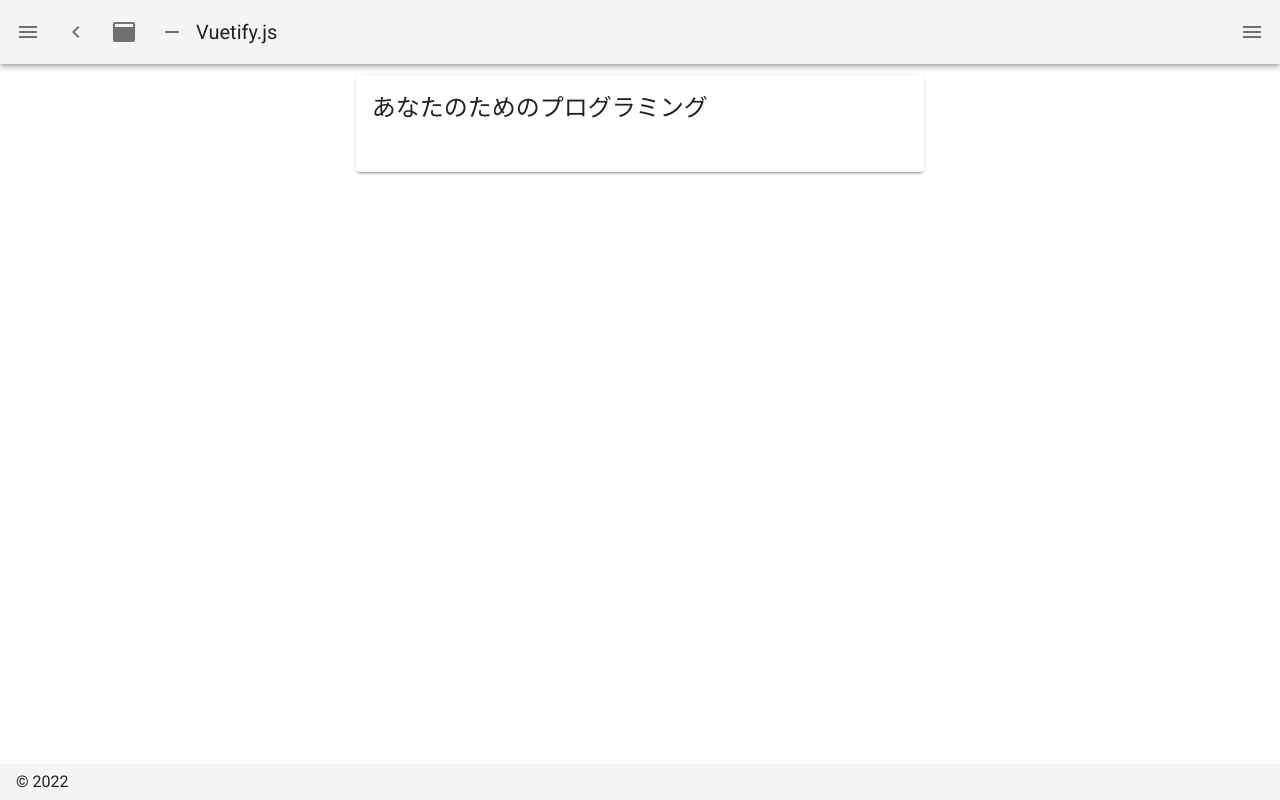
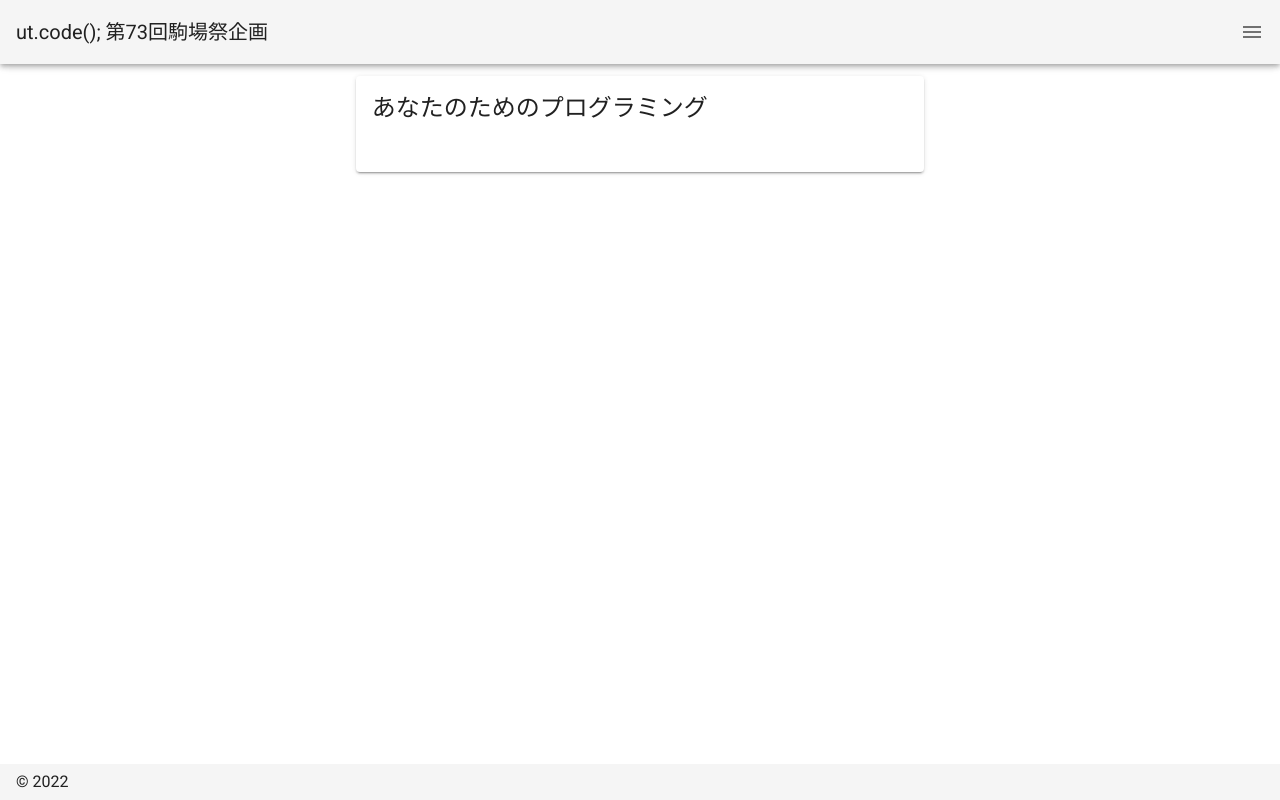
Before and after one commit to ut-code/kf73, a Nuxt app: page / in a window 1280 px wide. Built offline with nearby package versions, Linux system fonts and the light colour scheme.

Commit message:
レイアウトの扶養要素の削除

```diff
--- a/layouts/default.vue
+++ b/layouts/default.vue
@@ -1,43 +1,9 @@
 <template>
   <v-app dark>
-    <v-navigation-drawer
-      v-model="drawer"
-      :mini-variant="miniVariant"
-      :clipped="clipped"
-      fixed
-      app
-    >
-      <v-list>
-        <v-list-item
-          v-for="(item, i) in items"
-          :key="i"
-          :to="item.to"
-          router
-          exact
-        >
-          <v-list-item-action>
-            <v-icon>{{ item.icon }}</v-icon>
-          </v-list-item-action>
-          <v-list-item-content>
-            <v-list-item-title v-text="item.title" />
-          </v-list-item-content>
-        </v-list-item>
-      </v-list>
-    </v-navigation-drawer>
-    <v-app-bar :clipped-left="clipped" fixed app>
-      <v-app-bar-nav-icon @click.stop="drawer = !drawer" />
-      <v-btn icon @click.stop="miniVariant = !miniVariant">
-        <v-icon>mdi-{{ `chevron-${miniVariant ? 'right' : 'left'}` }}</v-icon>
-      </v-btn>
-      <v-btn icon @click.stop="clipped = !clipped">
-        <v-icon>mdi-application</v-icon>
-      </v-btn>
-      <v-btn icon @click.stop="fixed = !fixed">
-        <v-icon>mdi-minus</v-icon>
-      </v-btn>
+    <v-app-bar fixed app>
       <v-toolbar-title v-text="title" />
       <v-spacer />
-      <v-btn icon @click.stop="rightDrawer = !rightDrawer">
+      <v-btn icon>
         <v-icon>mdi-menu</v-icon>
       </v-btn>
     </v-app-bar>
@@ -46,17 +12,7 @@
         <Nuxt />
       </v-container>
     </v-main>
-    <v-navigation-drawer v-model="rightDrawer" :right="right" temporary fixed>
-      <v-list>
-        <v-list-item @click.native="right = !right">
-          <v-list-item-action>
-            <v-icon light> mdi-repeat </v-icon>
-          </v-list-item-action>
-          <v-list-item-title>Switch drawer (click me)</v-list-item-title>
-        </v-list-item>
-      </v-list>
-    </v-navigation-drawer>
-    <v-footer :absolute="!fixed" app>
+    <v-footer absolute app>
       <span>&copy; {{ new Date().getFullYear() }}</span>
     </v-footer>
   </v-app>
@@ -67,25 +23,7 @@ export default {
   name: 'DefaultLayout',
   data() {
     return {
-      clipped: false,
-      drawer: false,
-      fixed: false,
-      items: [
-        {
-          icon: 'mdi-apps',
-          title: 'Welcome',
-          to: '/',
-        },
-        {
-          icon: 'mdi-chart-bubble',
-          title: 'Inspire',
-          to: '/inspire',
-        },
-      ],
-      miniVariant: false,
-      right: true,
-      rightDrawer: false,
-      title: 'Vuetify.js',
+      title: 'ut.code(); 第73回駒場祭企画',
     }
   },
 }
```
